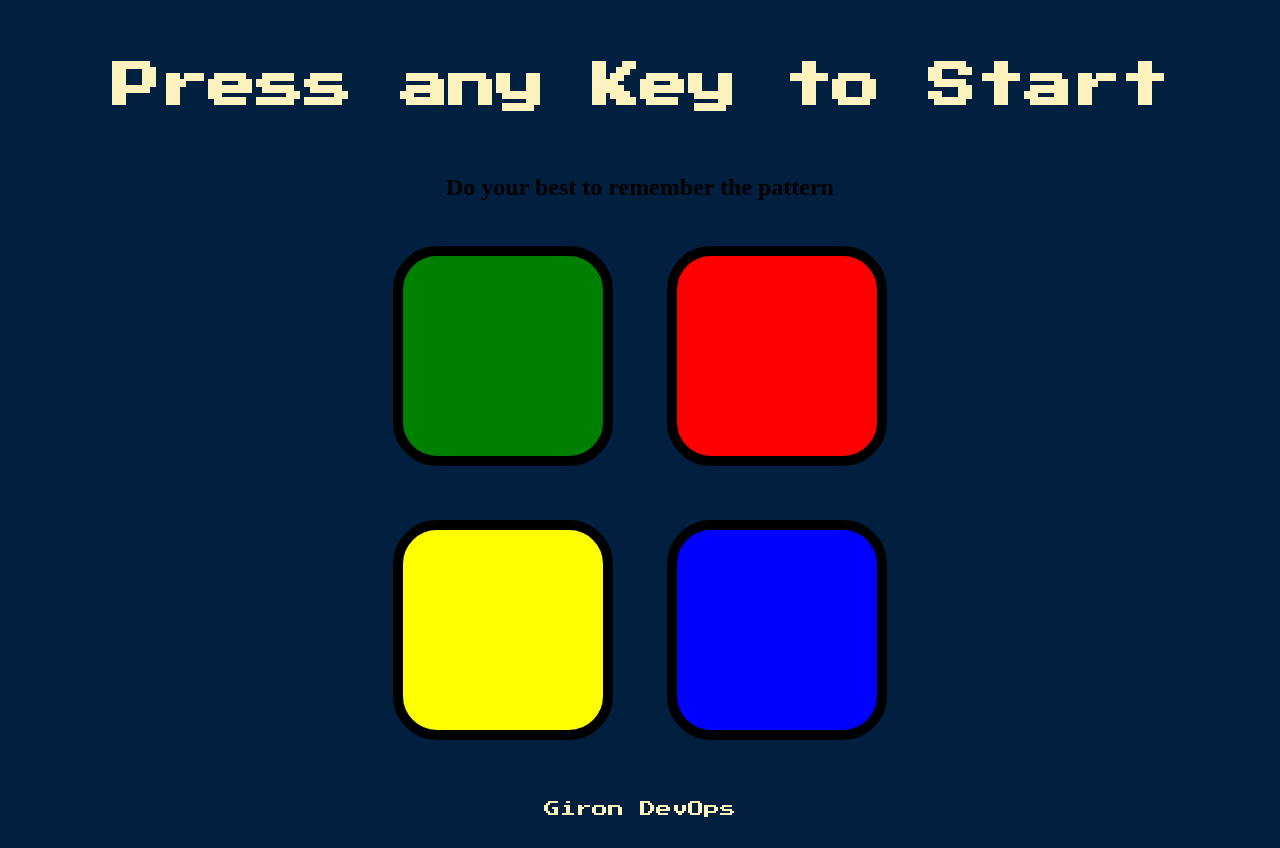
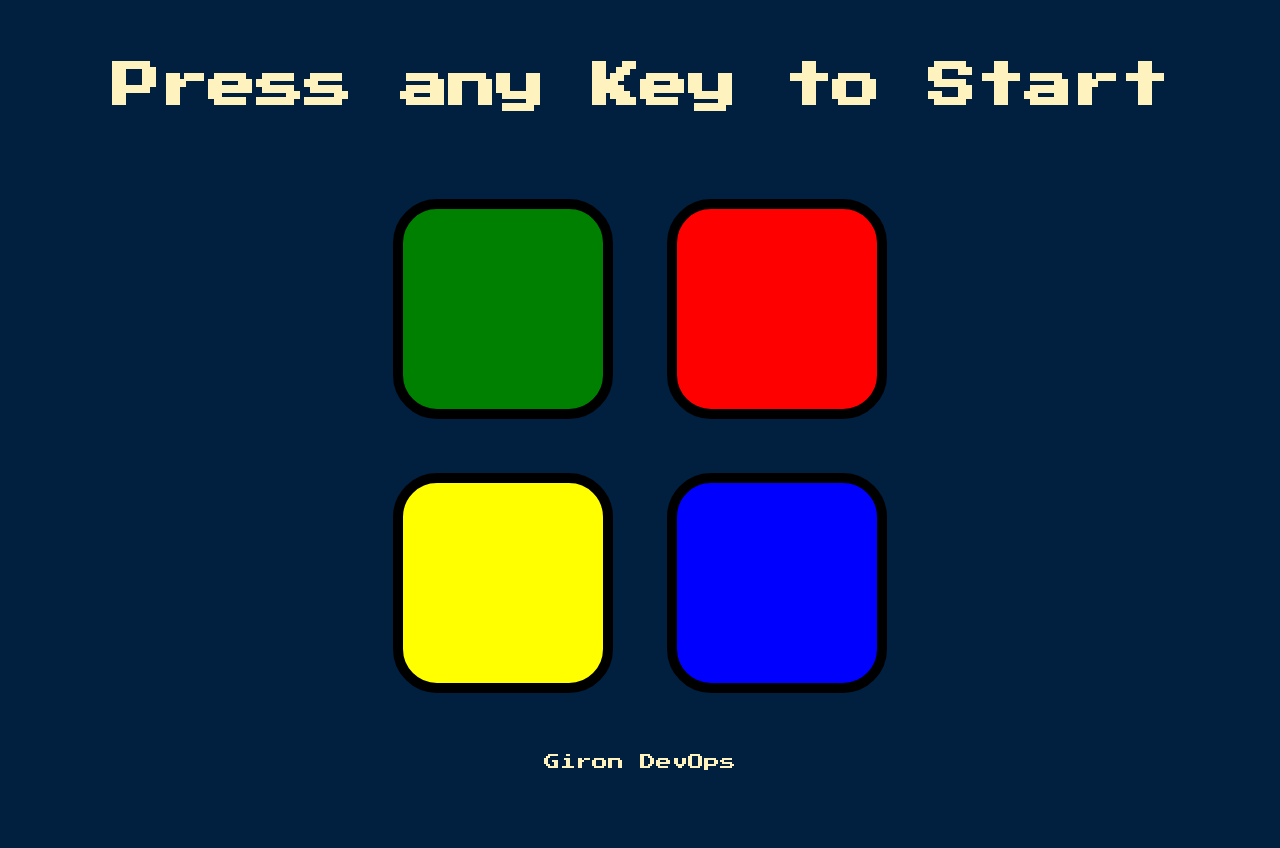
Before and after one commit to g94angel/Simon-game, a plain HTML site: page index.html in a window 1280 px wide. After the commit the page ends 802 px from the top, so only its background shows below. Drawn offline with nearby package versions, Linux system fonts and the light colour scheme.

Commit message:
Update index.html

```diff
--- a/index.html
+++ b/index.html
@@ -11,7 +11,6 @@
 
 <body>
   <h1 id="level-title">Press any Key to Start</h1>
-  <h2>Do your best to remember the pattern</h2>
   <div class="container">
     <div lass="row">
 
```
